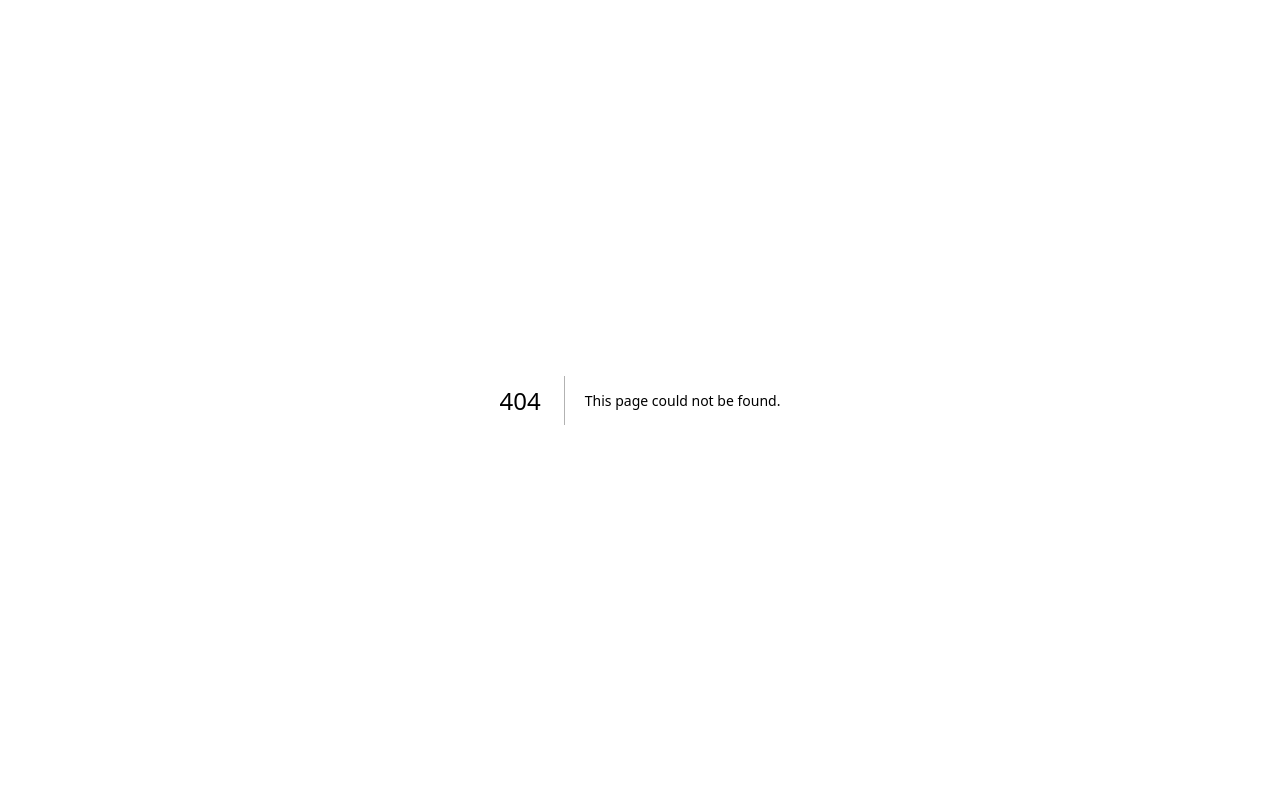
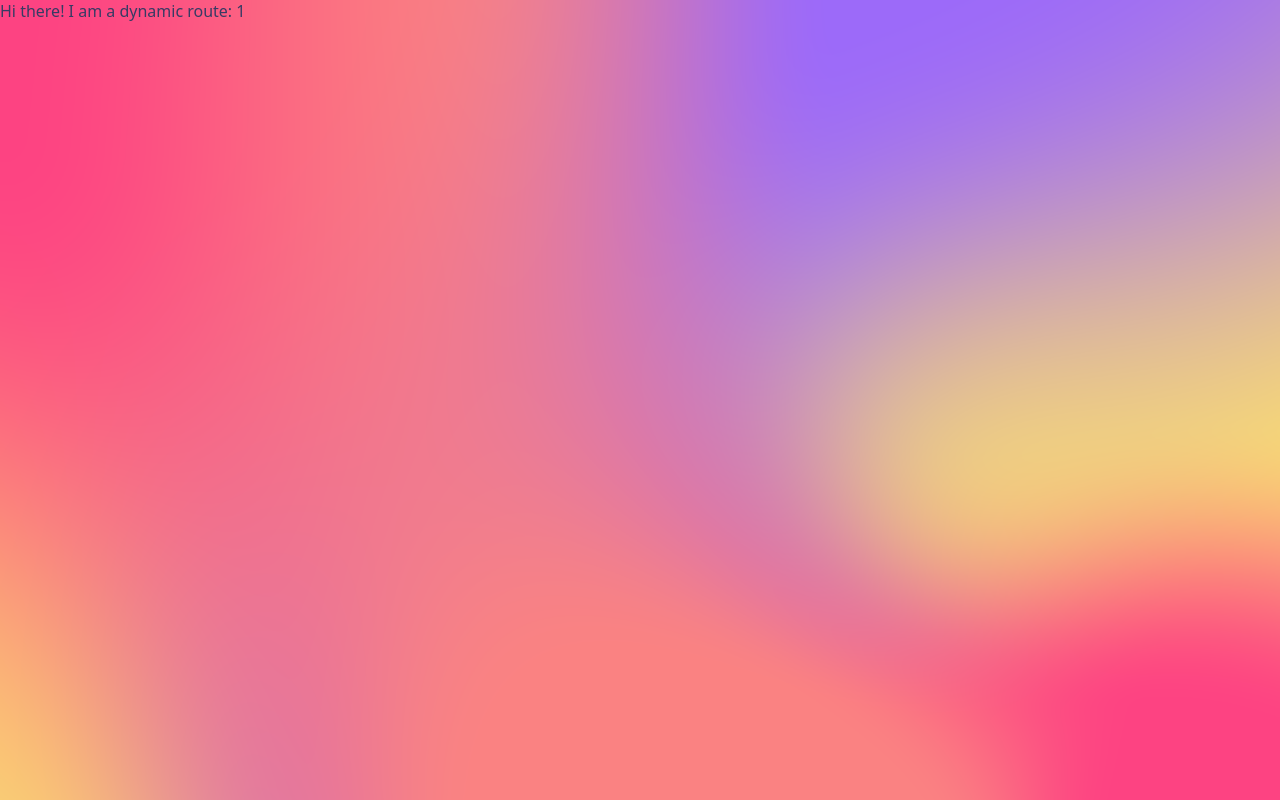
Before and after one commit to mjvinti/discover-coffee-stores, a Next.js app: page /1 in a window 1280 px wide. Before the commit this address had no page. Built offline with nearby package versions, Linux system fonts and the light colour scheme.

Commit message:
completed routing exercises

```diff
--- /dev/null
+++ b/pages/[dynamic].js
@@ -0,0 +1,17 @@
+import Head from "next/head";
+import { useRouter } from "next/router";
+
+const DynamicRoute = () => {
+  const { query } = useRouter();
+
+  return (
+    <div>
+      <Head>
+        <title>{query.dynamic}</title>
+      </Head>
+      Hi there! I am a dynamic route: {query.dynamic}
+    </div>
+  );
+};
+
+export default DynamicRoute;
--- /dev/null
+++ b/pages/courses/nextjs.js
@@ -0,0 +1,5 @@
+const NextJs = () => {
+  return <div>Welcome to Next.js with Ankita</div>;
+};
+
+export default NextJs;
```
